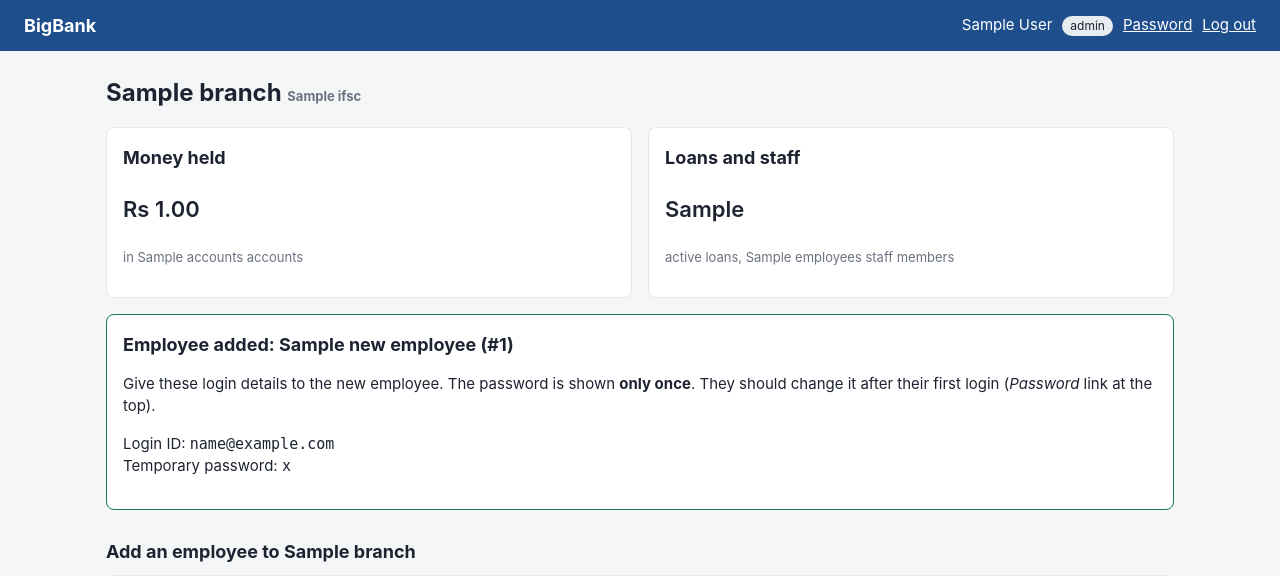
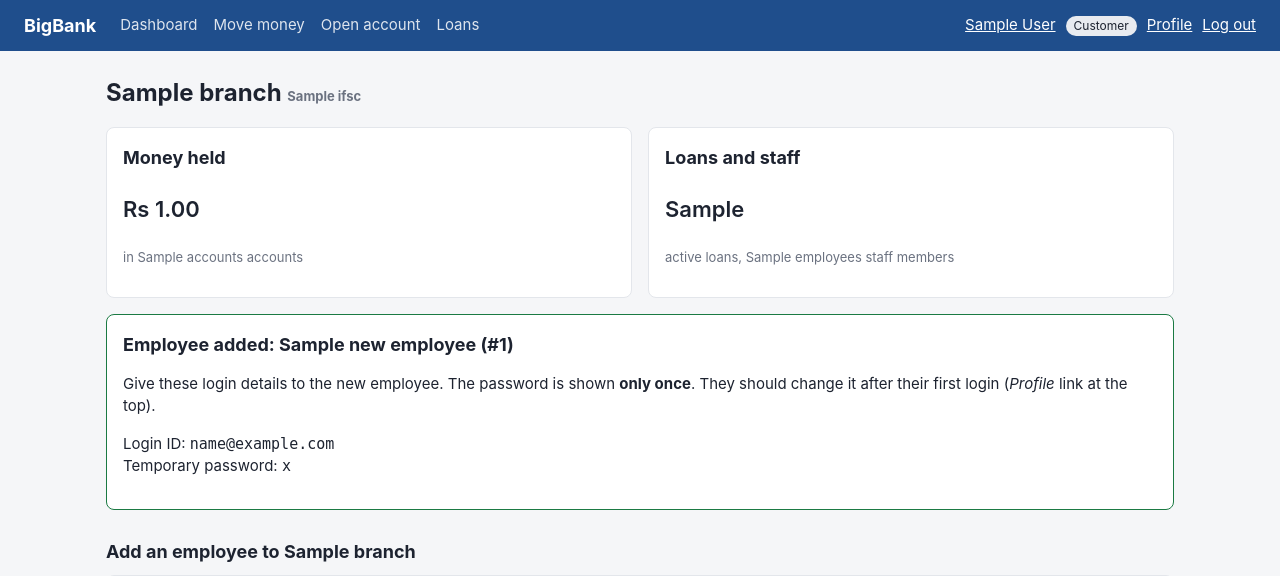
Before and after one commit to The-Atul-Pathak/BigBank, a Flask app: template app/templates/manager.html in a window 1280 px wide. Shown: the top 576 px of the page. Run offline with Flask 3, Linux system fonts and the light colour scheme; the visitor is signed in with stand-in values (Sample User, id 1); tables that the repository leaves empty hold one stand-in row (values such as "Sample post"); the template is opened without the code that fills it: most values are stand-ins (such as "Sample title", 1, 10 or a date in 2020).

Commit message:
Add profile page to edit details and password
Co-Authored-By: Claude Opus 5.5 <noreply@anthropic.com>

```diff
--- a/app/app.py
+++ b/app/app.py
@@ -148,26 +148,74 @@ def logout():
     return redirect(url_for("login"))
 
 
-@app.route("/password", methods=["GET", "POST"])
+# =====================================================================
+# PROFILE page (every role)
+# =====================================================================
+
+@app.route("/profile")
+@login_required()
+def profile():
+    uid = session["user_id"]
+    # LEFT JOINs: a user has a customers row OR an employees row OR neither (auditor).
+    me = query_one(
+        "SELECT u.user_id, u.name, u.email, u.phone, u.role, "
+        "       c.dob, c.address, c.kyc_status, "
+        "       e.designation, b.name AS branch_name, m.name AS manager_name "
+        "FROM users u "
+        "LEFT JOIN customers c ON c.user_id = u.user_id "
+        "LEFT JOIN employees e ON e.user_id = u.user_id "
+        "LEFT JOIN branches b  ON b.branch_id = e.branch_id "
+        "LEFT JOIN users m     ON m.user_id = e.manager_employee_id "
+        "WHERE u.user_id = %s",
+        (uid,),
+    )
+    return render_template("profile.html", me=me)
+
+
+@app.route("/profile", methods=["POST"])
+@login_required()
+def update_profile():
+    """Edit basic details. Email (the login ID) and date of birth (checked
+    during KYC) are shown but cannot be changed here."""
+    f = request.form
+    uid = session["user_id"]
+
+    # Customers have details in two tables -> one DB transaction for both UPDATEs.
+    db = get_db()
+    db.start_transaction()
+    try:
+        execute("UPDATE users SET name = %s, phone = %s WHERE user_id = %s",
+                (f["name"], f["phone"] or None, uid))
+        if session["role"] == "Customer":
+            execute("UPDATE customers SET address = %s WHERE user_id = %s",
+                    (f["address"] or None, uid))
+        db.commit()
+    except mysql.connector.Error:
+        db.rollback()
+        raise
+
+    session["name"] = f["name"]   # so the top bar shows the new name
+    flash("Profile updated.", "success")
+    return redirect(url_for("profile"))
+
+
+@app.route("/profile/password", methods=["POST"])
 @login_required()
 def change_password():
-    """Any user can change their password (e.g. a new employee replacing
-    the temporary password their manager gave them)."""
-    if request.method == "POST":
-        f = request.form
-        user = query_one("SELECT password_hash FROM users WHERE user_id = %s", (session["user_id"],))
-        if not check_password_hash(user["password_hash"], f["current"]):
-            flash("Current password is wrong.", "error")
-        elif f["new"] != f["confirm"]:
-            flash("The two new passwords do not match.", "error")
-        else:
-            execute(
-                "UPDATE users SET password_hash = %s WHERE user_id = %s",
-                (generate_password_hash(f["new"], method="pbkdf2:sha256"), session["user_id"]),
-            )
-            flash("Password changed.", "success")
-            return redirect(url_for("home"))
-    return render_template("password.html")
+    """Change password (e.g. a new employee replacing the temporary one)."""
+    f = request.form
+    user = query_one("SELECT password_hash FROM users WHERE user_id = %s", (session["user_id"],))
+    if not check_password_hash(user["password_hash"], f["current"]):
+        flash("Current password is wrong.", "error")
+    elif f["new"] != f["confirm"]:
+        flash("The two new passwords do not match.", "error")
+    else:
+        execute(
+            "UPDATE users SET password_hash = %s WHERE user_id = %s",
+            (generate_password_hash(f["new"], method="pbkdf2:sha256"), session["user_id"]),
+        )
+        flash("Password changed.", "success")
+    return redirect(url_for("profile"))
 
 
 # =====================================================================
--- a/app/templates/base.html
+++ b/app/templates/base.html
@@ -29,8 +29,8 @@
         {% endif %}
       </nav>
       <div class="who">
-        {{ session.name }} <span class="badge">{{ session.role }}</span>
-        <a href="{{ url_for('change_password') }}">Password</a>
+        <a href="{{ url_for('profile') }}">{{ session.name }}</a> <span class="badge">{{ session.role }}</span>
+        <a href="{{ url_for('profile') }}">Profile</a>
         <a href="{{ url_for('logout') }}">Log out</a>
       </div>
     {% endif %}
--- a/app/templates/manager.html
+++ b/app/templates/manager.html
@@ -21,7 +21,7 @@
 <div class="card" style="border-color: var(--green)">
   <h2>Employee added: {{ new_employee.name }} (#{{ new_employee.user_id }})</h2>
   <p>Give these login details to the new employee. The password is shown <strong>only once</strong>.
-     They should change it after their first login (<em>Password</em> link at the top).</p>
+     They should change it after their first login (<em>Profile</em> link at the top).</p>
   <p>Login ID: <code>{{ new_employee.email }}</code><br>
      Temporary password: <code>{{ new_employee.password }}</code></p>
 </div>
```
Also changed, not shown: app/templates/password.html (deleted, +0 -13 lines), app/templates/profile.html (added, +40 -0 lines), README.md.
